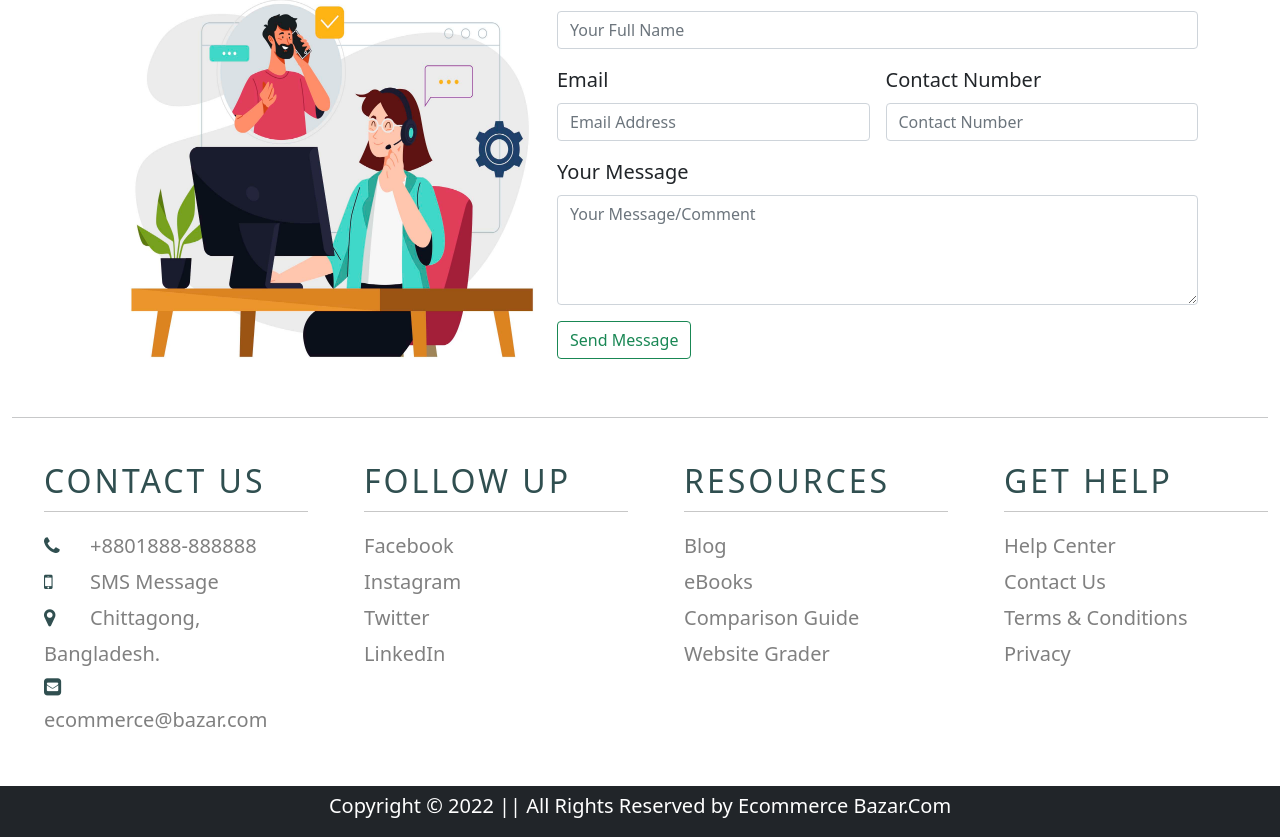
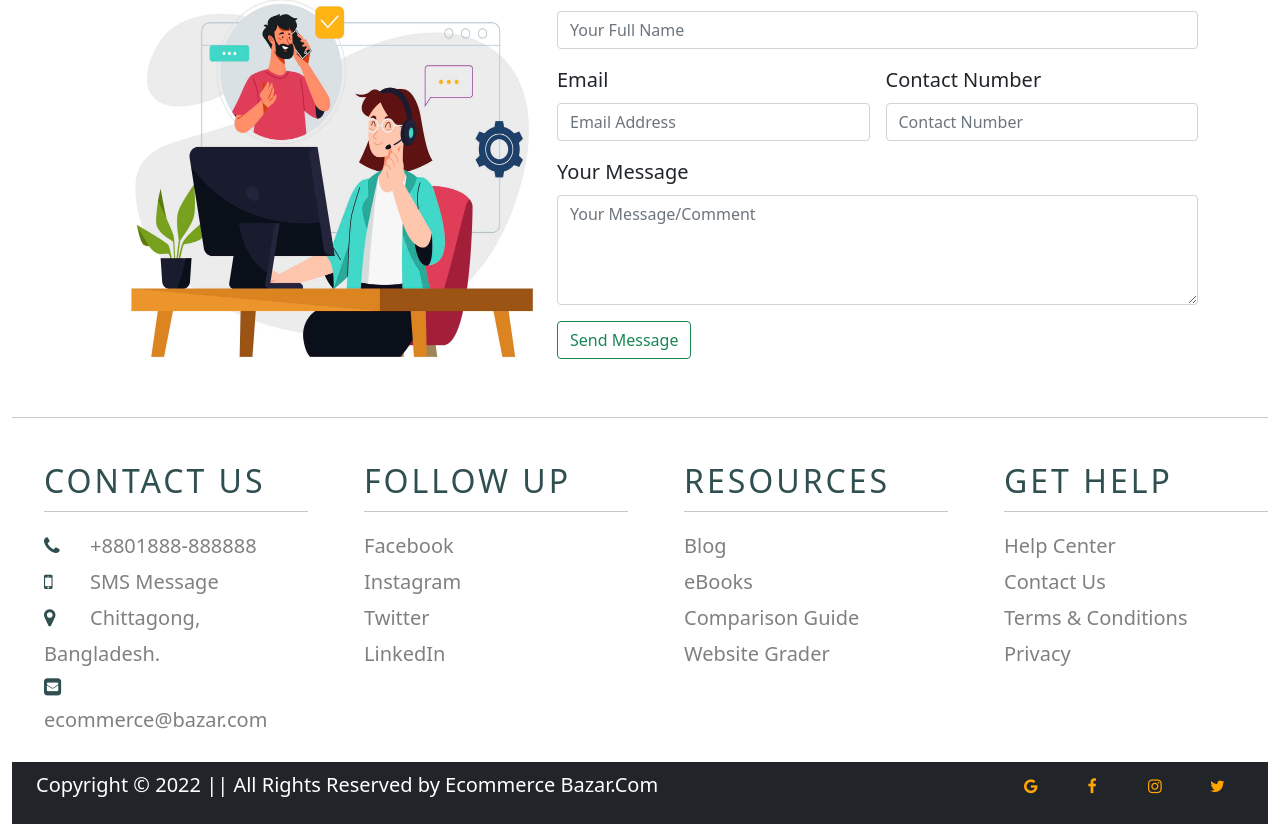
Before and after one commit to nurulazam-dev/ecommerce-bazar-com-client, a React (Create React App) app: page / in a window 1280 px wide. Shown: the part 726-1563 px from the top of the page. Built offline with nearby package versions, Linux system fonts and the light colour scheme; no server answers.

Commit message:
footer section modify

```diff
--- a/src/Components/Shared/Footer/Footer.jsx
+++ b/src/Components/Shared/Footer/Footer.jsx
@@ -7,7 +7,7 @@ const Footer = () => {
     return (
         <footer>
             <div className="container-fluid">
-            <hr />
+                <hr />
                 <div className="row  row-no-gutters">
                     <div className="col-xs-12 col-sm-12 col-md-3 fs-5" >
                         <ul>
@@ -55,11 +55,22 @@ const Footer = () => {
                         </ul>
                     </div>
                 </div>
-                <div className="row bg-dark row-no-gutters" id="bottom-footer" >
+                {/* <div className="row bg-dark row-no-gutters" id="bottom-footer" >
                     <div className="col-xs-12 col-md-12 text-center" >
                         <p className='fs-5'>Copyright © {year} || All Rights Reserved by Ecommerce Bazar.Com</p>
                     </div>
+                </div> */}
+
+                <div class="d-flex flex-column bg-dark flex-sm-row justify-content-between py-2 px-4 my-2">
+                    <p className='fs-5 text-white'>Copyright © {year} || All Rights Reserved by Ecommerce Bazar.Com</p>
+                    <ul class="d-flex">
+                        <li class="ms-3"><a href="#twitter"><span style={{color: 'orange'}} className='fa fa-google btn btn-outline-info border-0'></span></a></li>
+                        <li class="ms-3"><a href="#instagram"><span style={{color: 'orange'}} className='fa fa-facebook btn btn-outline-info border-0'></span></a></li>
+                        <li class="ms-3"><a href="#facebook"><span style={{color: 'orange'}} className='fa fa-instagram btn btn-outline-info border-0'></span></a></li>
+                        <li class="ms-3"><a href="#facebook"><span style={{color: 'orange'}} className='fa fa-twitter btn btn-outline-info border-0'></span></a></li>
+                    </ul>
                 </div>
+
             </div>
         </footer>
     );
```
